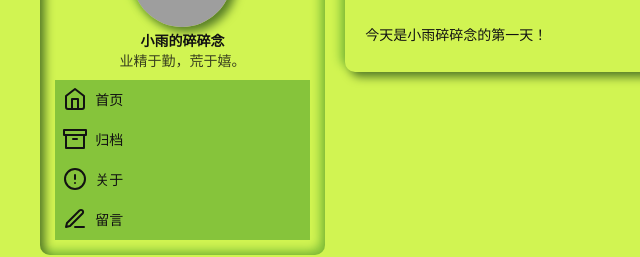
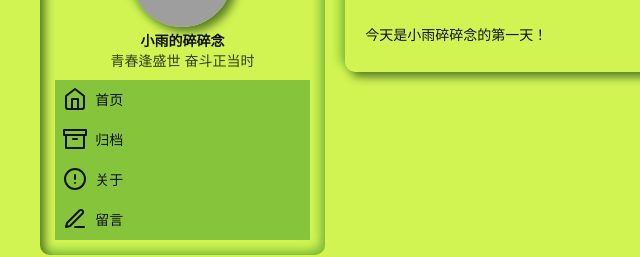
Before and after one commit to aweill/aweill.github.io, a plain HTML site: page index.html in a window 1280 px wide. Shown: the part 198-455 px from the top of the page, 0-640 px from the left. Drawn offline with nearby package versions, Linux system fonts and the light colour scheme; some packages are replaced by stand-ins of ours; grey boxes are pictures that could not be loaded; a script that the page names is missing.

Commit message:
Site updated: 2022-09-10 14:55:34

```diff
--- a/index.html
+++ b/index.html
@@ -91,7 +91,7 @@
     <div class="widget-wrap-info">
         <img src="/../img/fxy1.jpg" class="widget-wrap-info-img">
         <div class="widget-wrap-info-author">小雨的碎碎念</div>
-        <div class="widget-wrap-info-signature">业精于勤，荒于嬉。</div>
+        <div class="widget-wrap-info-signature">青春逢盛世 奋斗正当时</div>
     </div>
     <div class="info-nav">
         <ul class="info-nav-ul">
```
Also changed, not shown: 2022/09/10/碎碎念/index.html (+1 -1 lines), archives/2022/09/index.html (+1 -1 lines), archives/2022/index.html (+1 -1 lines), archives/index.html (+1 -1 lines).
